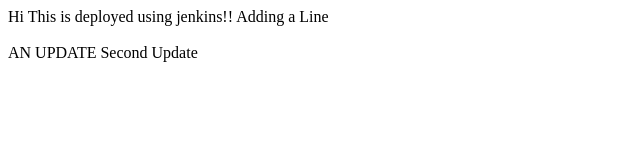
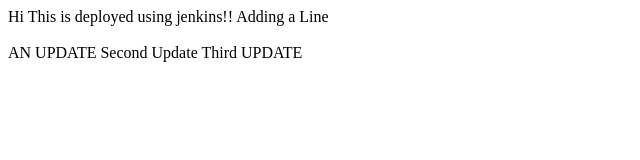
Before and after one commit to YashIndane/nginxapp, a plain HTML site: page index.html in a window 1280 px wide. Shown: the whole page, without its empty margins (0-640 px from the left). Drawn offline with Linux system fonts and the light colour scheme.

Commit message:
Update index.html

```diff
--- a/index.html
+++ b/index.html
@@ -4,4 +4,5 @@
   <marquee>Hi JENKINS</marquee>
   AN UPDATE
   Second Update
+  Third UPDATE
 </html>
```
